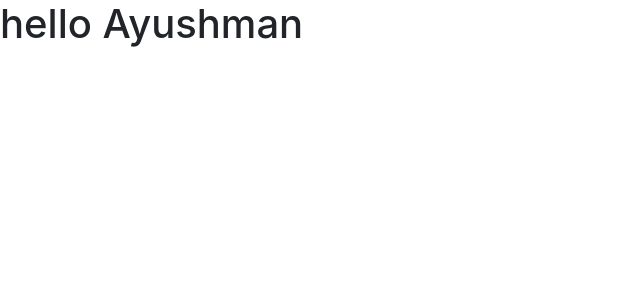
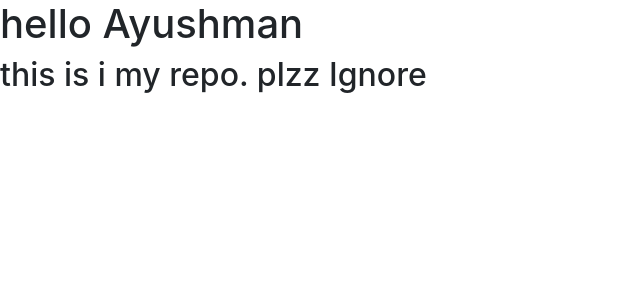
Before and after one commit to 95871abhinandankumar/grabit_project, a Django app: page /home in a window 1280 px wide. Shown: the part 56-356 px from the top of the page, without its empty margins (0-640 px from the left). Run offline with Django 4.2, Linux system fonts and the light colour scheme.

Commit message:
setup env

```diff
--- a/grabit/templates/grabit/index.html
+++ b/grabit/templates/grabit/index.html
@@ -61,6 +61,7 @@
     {% endblock content %}
 
     <h1>hello Ayushman</h1>
+    <h2>this is i my repo. plzz Ignore </h2>
 
 <script src="https://code.jquery.com/jquery-3.3.1.slim.min.js" integrity="sha384-q8i/X+965DzO0rT7abK41JStQIAqVgRVzpbzo5smXKp4YfRvH+8abtTE1Pi6jizo" crossorigin="anonymous"></script>
 <script src="https://cdn.jsdelivr.net/npm/popper.js@1.14.7/dist/umd/popper.min.js" integrity="sha384-UO2eT0CpHqdSJQ6hJty5KVphtPhzWj9WO1clHTMGa3JDZwrnQq4sF86dIHNDz0W1" crossorigin="anonymous"></script>
```
